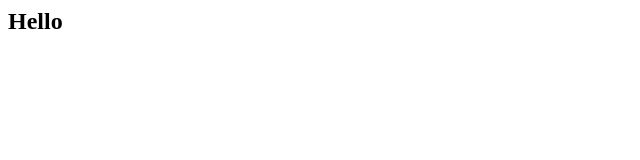
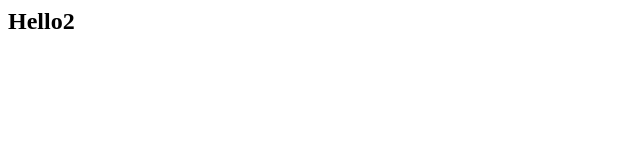
Before and after one commit to ruslan221079/test, a plain HTML site: page index.html in a window 1280 px wide. Shown: the full height of the page, 0-640 px from the left. Drawn offline with Linux system fonts and the light colour scheme.

Commit message:
My first commit

```diff
--- a/index.html
+++ b/index.html
@@ -1,2 +1,2 @@
-<h2>Hello</h2>
+<h2>Hello2</h2>
 <p></p>
```
